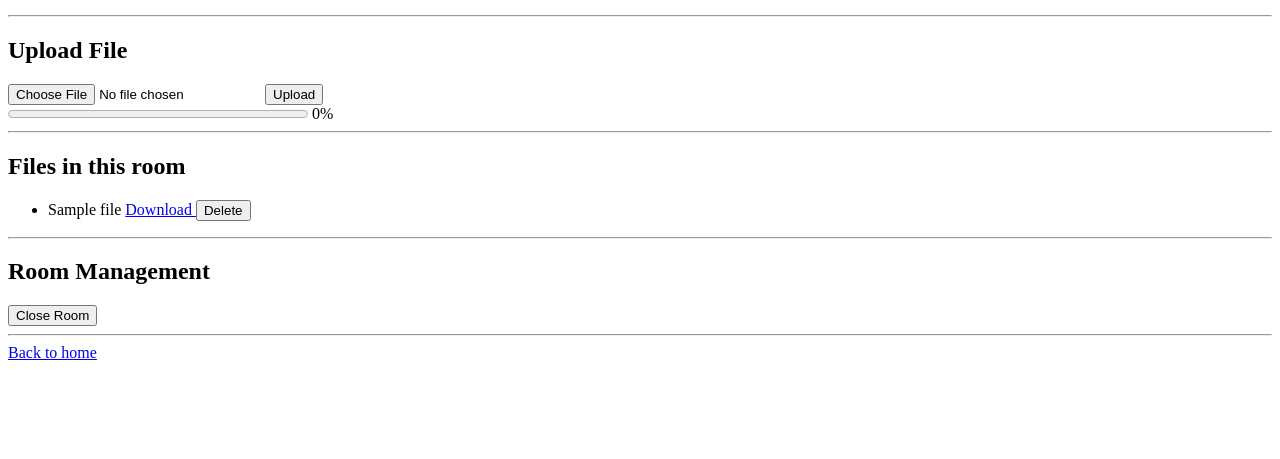
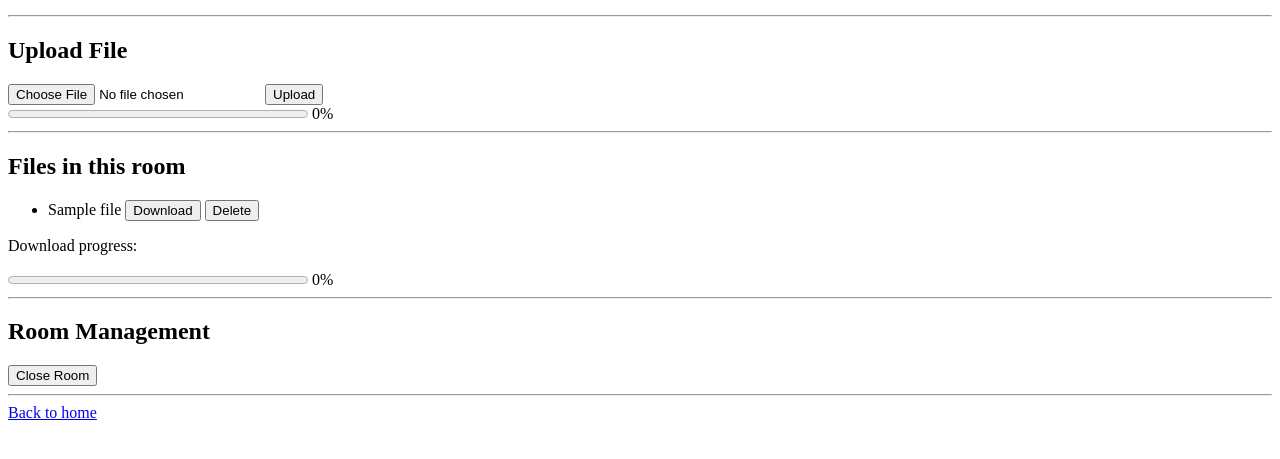
Before and after one commit to Bardiarms/LocalDrop, a FastAPI app: template app/templates/room.html in a window 1280 px wide. Shown: the part 133-592 px from the top of the page. Run offline with FastAPI, Linux system fonts and the light colour scheme; the template is opened without the code that fills it: most values are stand-ins (such as "Sample title", 1, 10 or a date in 2020).

Commit message:
Download progress bar

```diff
--- a/app/static/room.js
+++ b/app/static/room.js
@@ -43,3 +43,62 @@ uploadForm.addEventListener("submit", function (event) {
 
     xhr.send(formData);
 });
+
+
+const downloadProgress = document.getElementById("download-progress");
+const downloadProgressText = document.getElementById("download-progress-text");
+const downloadButtons = document.querySelectorAll(".download-button");
+
+downloadButtons.forEach(function (button) {
+    button.addEventListener("click", function () {
+        const downloadUrl = button.dataset.url;
+        const filename = button.dataset.filename;
+
+        downloadProgress.value = 0;
+        downloadProgressText.textContent = "0%";
+
+        const xhr = new XMLHttpRequest();
+
+        xhr.open("GET", downloadUrl);
+        xhr.responseType = "blob";
+
+        xhr.addEventListener("progress", function (event) {
+            if (event.lengthComputable) {
+                const percent = Math.round((event.loaded / event.total) * 100);
+
+                downloadProgress.value = percent;
+                downloadProgressText.textContent = `${percent}%`;
+            } else {
+                downloadProgressText.textContent = "Downloading...";
+            }
+        });
+
+        xhr.addEventListener("load", function () {
+            if (xhr.status >= 200 && xhr.status < 400) {
+                const blob = xhr.response;
+                const objectUrl = URL.createObjectURL(blob);
+
+                const temporaryLink = document.createElement("a");
+                temporaryLink.href = objectUrl;
+                temporaryLink.download = filename;
+
+                document.body.appendChild(temporaryLink);
+                temporaryLink.click();
+
+                document.body.removeChild(temporaryLink);
+                URL.revokeObjectURL(objectUrl);
+
+                downloadProgress.value = 100;
+                downloadProgressText.textContent = "100%";
+            } else {
+                alert("Download failed. Status: " + xhr.status);
+            }
+        });
+
+        xhr.addEventListener("error", function () {
+            alert("Download failed because of a network error.");
+        });
+
+        xhr.send();
+    });
+});
--- a/app/templates/room.html
+++ b/app/templates/room.html
@@ -33,9 +33,14 @@
                 <li>
                     {{ file.original_name }}
 
-                    <a href="/api/rooms/{{ room_code }}/files/{{ file.id }}/download">
+                    <button
+                        type="button"
+                        class="download-button"
+                        data-url="/api/rooms/{{ room_code }}/files/{{ file.id }}/download"
+                        data-filename="{{ file.original_name }}"
+                    >
                         Download
-                    </a>
+                    </button>
 
                     <form action="/api/rooms/{{ room_code }}/files/{{ file.id }}/delete" method="post" style="display: inline;">
                         <button type="submit">Delete</button>
@@ -46,6 +51,12 @@
     {% else %}
         <p>No files uploaded yet.</p>
     {% endif %}
+
+    <div>
+        <p>Download progress:</p>
+        <progress id="download-progress" value="0" max="100" style="width: 300px;"></progress>
+        <span id="download-progress-text">0%</span>
+    </div>
 
    <hr>
 
```
